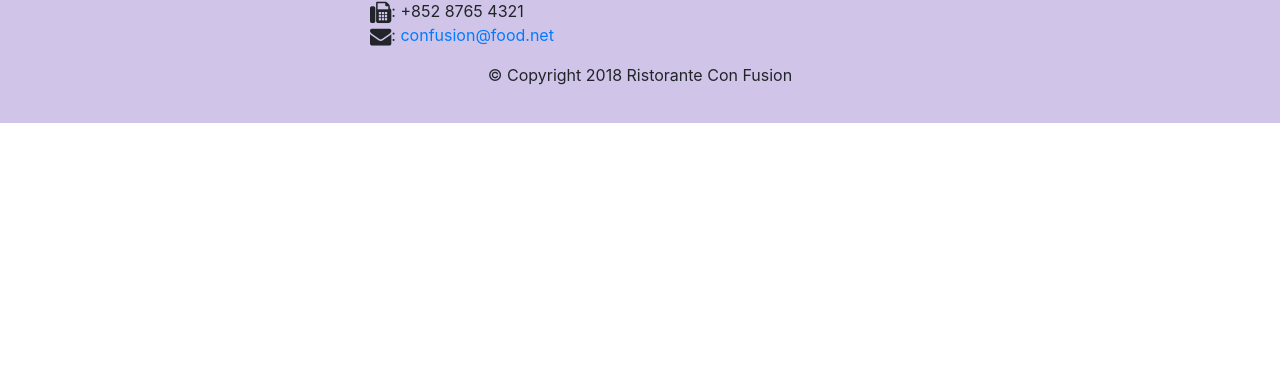
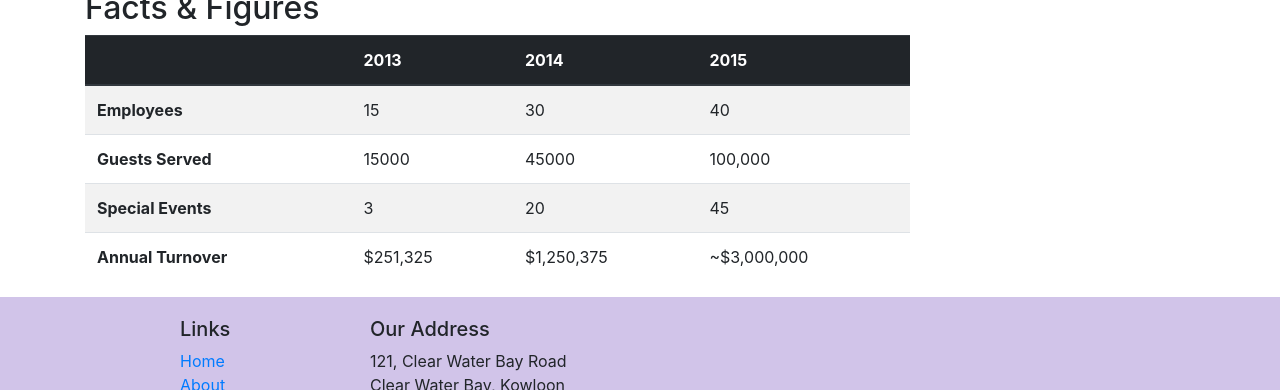
Before and after one commit to susatya/conFusion, a website: page aboutus.html in a window 1280 px wide. Shown: the part 1703-2093 px from the top of the page. Before the commit the page ends 1826 px from the top, so only its background shows below. Drawn offline with nearby package versions, Linux system fonts and the light colour scheme.

Commit message:
tables and cards

```diff
--- a/aboutus.html
+++ b/aboutus.html
@@ -63,7 +63,33 @@
                 <p>Started in 2010, Ristorante con Fusion quickly established itself as a culinary icon par excellence in Hong Kong. With its unique brand of world fusion cuisine that can be found nowhere else, it enjoys patronage from the A-list clientele in Hong Kong.  Featuring four of the best three-star Michelin chefs in the world, you never know what will arrive on your plate the next time you visit us.</p>
                 <p>The restaurant traces its humble beginnings to <em>The Frying Pan</em>, a successful chain started by our CEO, Mr. Peter Pan, that featured for the first time the world's best cuisines in a pan.</p>
             </div>
-            <div>
+            <div class="col-sm">
+                <div class="card">
+                    <h3 class="card-header bg-primary text-white">Facts At A Glance</h3>
+                    <div class="card-body">
+                        <dl class="row">
+                            <dt class="col-6">Started</dt>
+                            <dd class="col-6">3 Feb, 2013</dd>
+                            <dt class="col-6">Major Stake Holder</dt>
+                            <dd class="col-6">HK Fine Foods Inc.</dd>
+                            <dt class="col-6">Last Year's Turnover</dt>
+                            <dd class="col-6">$1,250,375</dd>
+                            <dt class="col-6">Employees</dt>
+                            <dd class="col-6">40</dd>
+                        </dl>
+                    </div>
+                </div>
+            </div>
+            <div class="col-12">
+                <div class="card card-body bg-light">
+                    <blockquote class="blockquote">
+                        <p class="mb-0">You better cut the pizza in four pieces because I'm not hungry enough to eat six
+
+                        </p>
+                        <footer class="blockquote-footer">Yogi Berra</footer>
+                        <cite title="Source Title">The Wit and Wisdom Of Yogi Berra, P. Pepe, Diversion Books, 2014</cite>
+                    </blockquote>
+                </div>
             </div>
         </div>
 
@@ -81,7 +107,52 @@
                 <p class="d-none d-sm-block">Award winning three-star Michelin chef with wide International experience having worked closely with whos-who in the culinary world, he specializes in creating mouthwatering Indo-Italian fusion experiences. He says, <em>Put together the cuisines from the two craziest cultures, and you get a winning hit! Amma Mia!</em></p>
             </div>
        </div>
+       <div class="row row=content">
+           <div class="col-12 col-sm-9">
+               <h2>Facts &amp; Figures</h2>
+               <div class="table-responsive">
+                   <table class="table table-striped">
+                       <thead class="thead-dark">
+                           <tr>
+                               <th>&nbsp;</th>
+                               <th>2013</th>
+                               <th>2014</th>
+                               <th>2015</th>
+                           </tr>
+                       </thead>
+                       <tbody>
+                           <tr>
+                               <th>Employees</th>
+                               <td>15</td>
+                               <td>30</td>
+                               <td>40</td>
+                           </tr>
+                           <tr>
+                            <th>Guests Served</th>
+                            <td>15000</td>
+                            <td>45000</td>
+                            <td>100,000</td>
+                        </tr>
+                        <tr>
+                            <th>Special Events</th>
+                            <td>3</td>
+                            <td>20</td>
+                            <td>45</td>
+                        </tr>
+                        <tr>
+                            <th>Annual Turnover</th>
+                            <td>$251,325</td>
+                            <td>$1,250,375</td>
+                            <td>~$3,000,000</td>
+                        </tr>
+                       </tbody>
+                   </table>
+               </div>
+           </div>
+           <div class="col-12 col-sm-3">
 
+           </div>
+       </div>
     </div>
 
     <footer class="footer">
```
